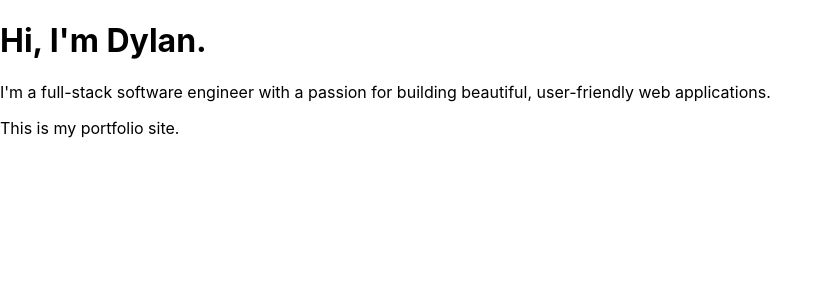
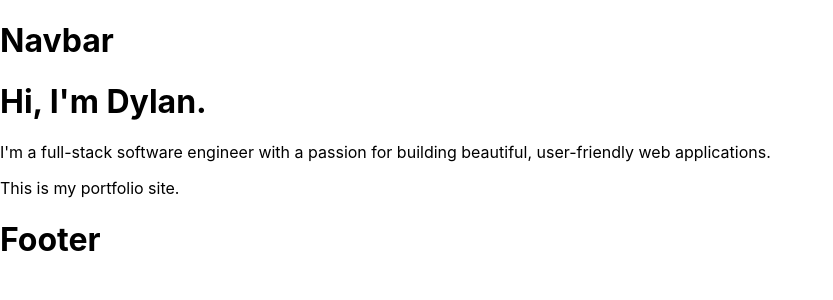
Before and after one commit to MichalMatu/Portfolio_React, a React (Create React App) app in the folder portfolio_react/: page / in a window 1280 px wide. Shown: the top 300 px of the page, without its empty margins (0-833 px from the left). Built offline with nearby package versions, Linux system fonts and the light colour scheme.

Commit message:
file structure ready but Im not sure yet

```diff
--- a/portfolio_react/src/App.js
+++ b/portfolio_react/src/App.js
@@ -1,12 +1,14 @@
 import Header from './pages/Header';
-
 import HomePages from './pages/HomePages';
+import Footer from './pages/Footer';
 
 function App() {
   return (
     <>
+      <Header />
+      <HomePages />
+      <Footer />
 
-      <HomePages />
 
     </>
   );
--- a/portfolio_react/src/pages/header.js
+++ b/portfolio_react/src/pages/header.js
@@ -1,11 +1,11 @@
 // Must be rendered across every page component of the site
 // Must contain a Navbar
-
-
+import Navbar from "./Navbar";
 
 function Header() {
   return (
     <div className="header">
+
       <Navbar />
     </div>
   );
--- a/portfolio_react/src/pages/navbar.js
+++ b/portfolio_react/src/pages/navbar.js
@@ -5,6 +5,7 @@ function Navbar() {
         <div className="navbar">
         <h1>Navbar</h1>
         </div>
+
     );
     }
 
```
